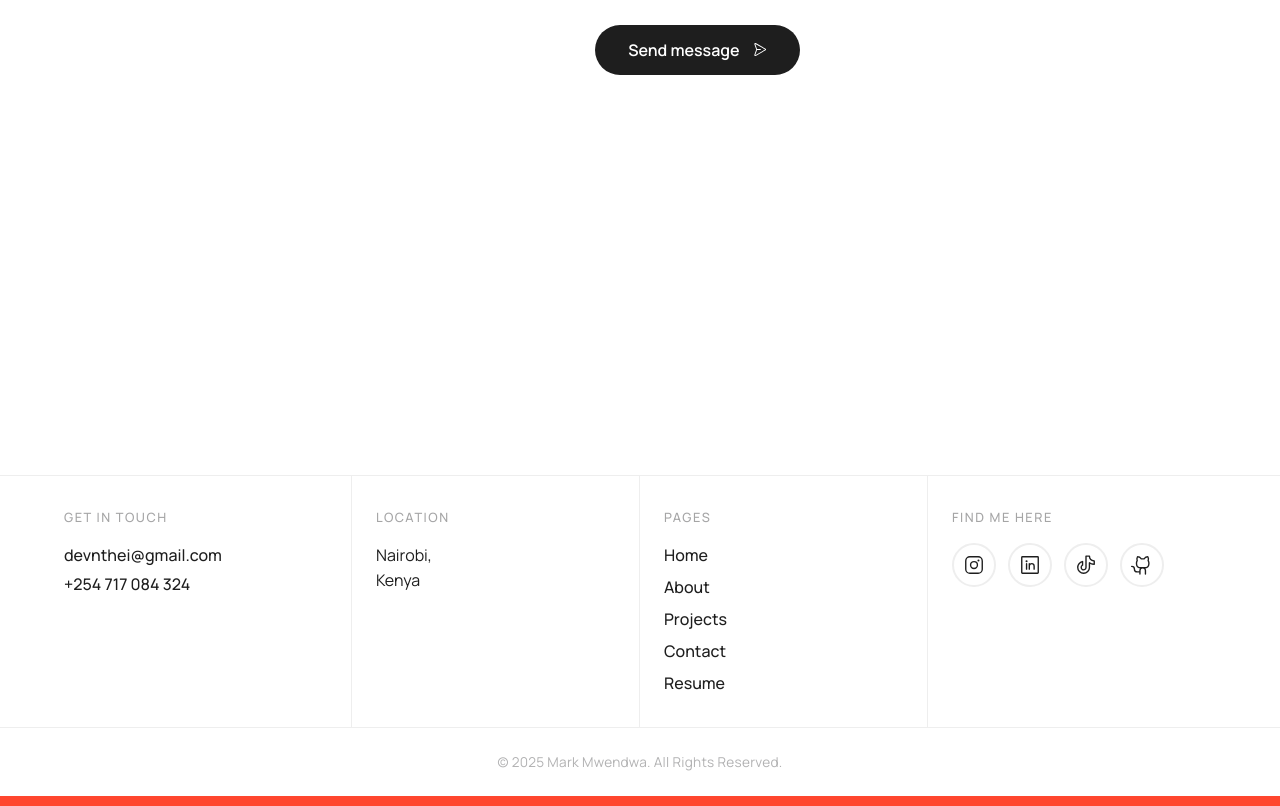
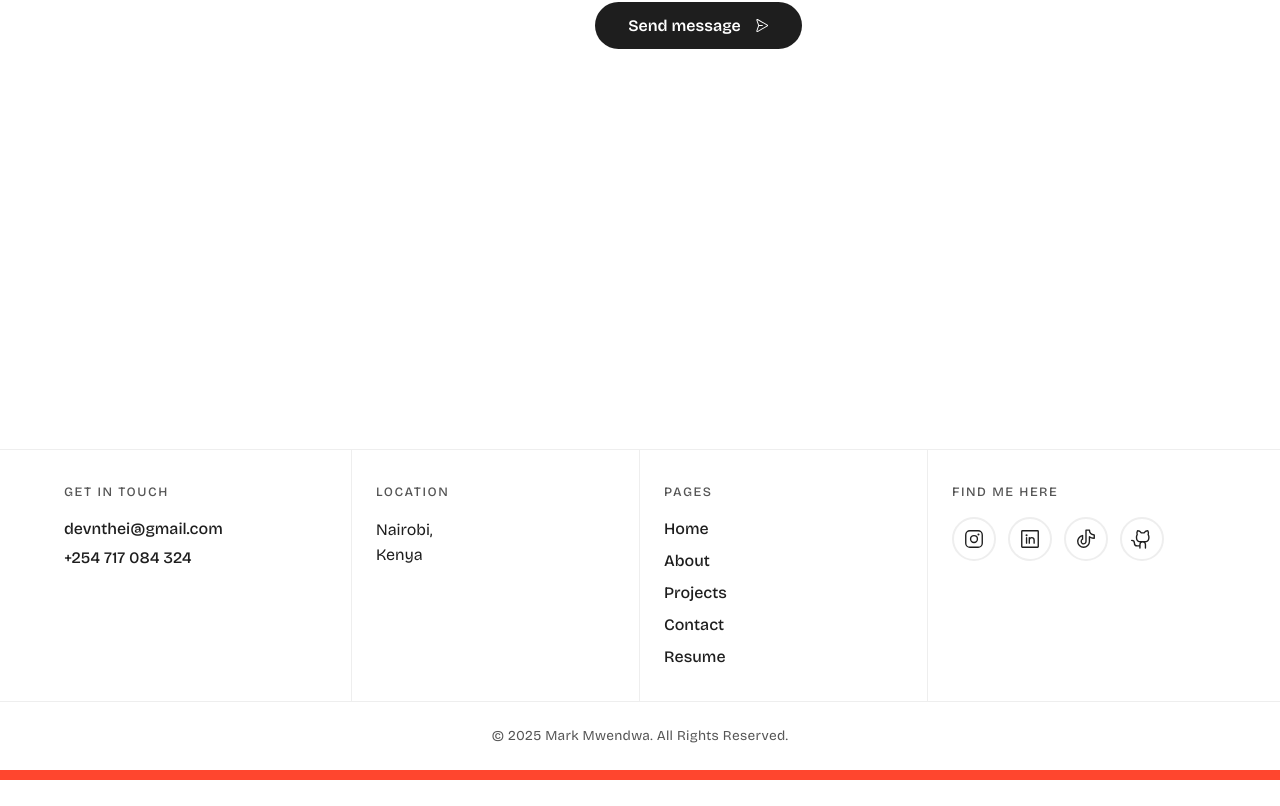
Before and after one commit to mwendwamark/MAIN_PORTFOLIO, a React (Vite) app: page /contacts in a window 1280 px wide. Shown: the part 1513-2319 px from the top of the page. After the commit the page ends 2293 px from the top, so only its background shows below. Built offline with nearby package versions, Linux system fonts and the light colour scheme.

Commit message:
feat: Improve accessibility and SEO with meta descriptions and aria-labels, and update global typography and color variables.

```diff
--- a/index.html
+++ b/index.html
@@ -8,6 +8,10 @@
     <meta charset="UTF-8" />
     <link rel="icon" type="image/svg+xml" href="./src/assets/favicon.svg" />
     <meta name="viewport" content="width=device-width, initial-scale=1.0" />
+    <meta
+      name="description"
+      content="Mark Mwendwa - Full Stack Developer & UI/UX Designer based in Nairobi, Kenya. Specializing in building exceptional digital experiences."
+    />
     <title>Mark Nthei</title>
   </head>
   <body>
--- a/src/App.css
+++ b/src/App.css
@@ -1,16 +1,15 @@
-@import url("https://fonts.googleapis.com/css2?family=Manrope:wght@200..800&display=swap");
-
+@import url("https://fonts.googleapis.com/css2?family=Bricolage+Grotesque:opsz,wght@12..96,200..800&display=swap");
 :root {
   --bg_color: #ffffff;
   --white_alt_color: #fafaf9;
   --orange_color: #ff462e;
   --black_color: #1e1e1e;
-  --text_color: #7f7f80;
+  --text_color: #555555;
   --light_grey_color: rgb(238, 238, 238);
 
   /* FONTS */
   /* FONTS - Fluid Typography using clamp(min, preferred, max) */
-  --manrope-font: "Manrope", sans-serif;
+  --manrope-font: "Bricolage Grotesque", sans-serif;
 
   /*
      Scale:
--- a/src/components/CTA/CTA.css
+++ b/src/components/CTA/CTA.css
@@ -28,7 +28,7 @@
 .CTA_section_header {
   font-size: 2.5rem;
   font-weight: var(--bold_fw);
-  color: #999999;
+  color: #555555;
   letter-spacing: -0.02em;
   line-height: 1;
 }
--- a/src/components/Footer/Footer.css
+++ b/src/components/Footer/Footer.css
@@ -41,7 +41,8 @@
   font-size: 0.8rem;
   letter-spacing: 0.12em;
   font-weight: 500;
-  opacity: 0.7;
+  font-weight: 500;
+  /* opacity: 0.7; */
 }
 
 /* ==================== CONTACT LINKS ==================== */
@@ -140,7 +141,8 @@
   color: var(--text_color);
   font-size: 0.85rem;
   letter-spacing: 0.02em;
-  opacity: 0.6;
+  letter-spacing: 0.02em;
+  /* opacity: 0.6; */
 }
 
 /* ====================  MEDIUM SCREENS (TABLET) ==================== */
--- a/src/pages/Contacts/ContactsForm/ContactsForm.jsx
+++ b/src/pages/Contacts/ContactsForm/ContactsForm.jsx
@@ -94,6 +94,7 @@ const ContactsForm = () => {
                 target="_no-referer"
                 href="https://www.instagram.com/dev_nthei/"
                 className="contact_form_social_icon"
+                aria-label="Instagram Profile"
               >
                 <InstagramLogo size={26} />{" "}
               </a>
@@ -101,6 +102,7 @@ const ContactsForm = () => {
                 target="_no-referer"
                 href="mailto:devnthei@gmail.com"
                 className="contact_form_social_icon"
+                aria-label="Email Me"
               >
                 <Envelope size={26} />{" "}
               </a>
@@ -108,6 +110,7 @@ const ContactsForm = () => {
                 target="_no-referer"
                 href="https://www.linkedin.com/in/markmwendwanthei"
                 className="contact_form_social_icon"
+                aria-label="LinkedIn Profile"
               >
                 <LinkedinLogo size={26} />
               </a>
```
